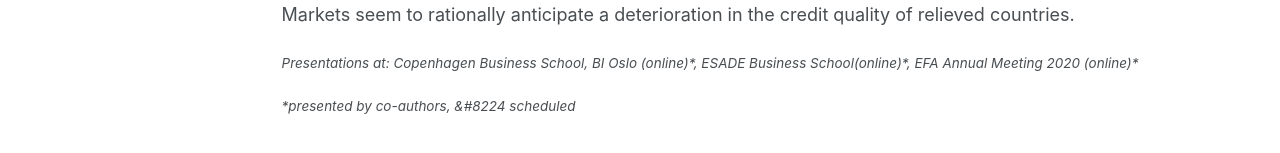
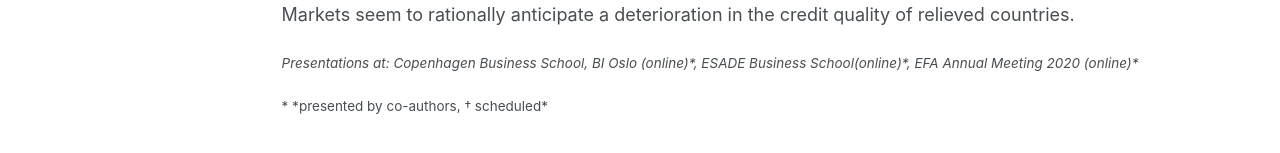
Before and after one commit to zhuolugao/zhuolugao.github.io, a Jekyll site: the page built from _pages/research.md, in a window 1280 px wide and 900 px high, scrolled down 640 px. Shown: the part 581-734 px from the top of the window. Built offline with Jekyll 4.4.1, drawn with Linux system fonts in a browser that asks for light colours.

Commit message:
add dagger symbol.md

```diff
--- a/_pages/research.md
+++ b/_pages/research.md
@@ -41,4 +41,4 @@ We examine yield spreads of government debt issues from countries that have rece
 
 #### *Presentations at: Copenhagen Business School, BI Oslo (online)\*, ESADE Business School(online)\*, EFA Annual Meeting 2020 (online)\**
 
-#### *\*presented by co-authors, &#8224 scheduled*
+#### * \*presented by co-authors, † scheduled*
```
